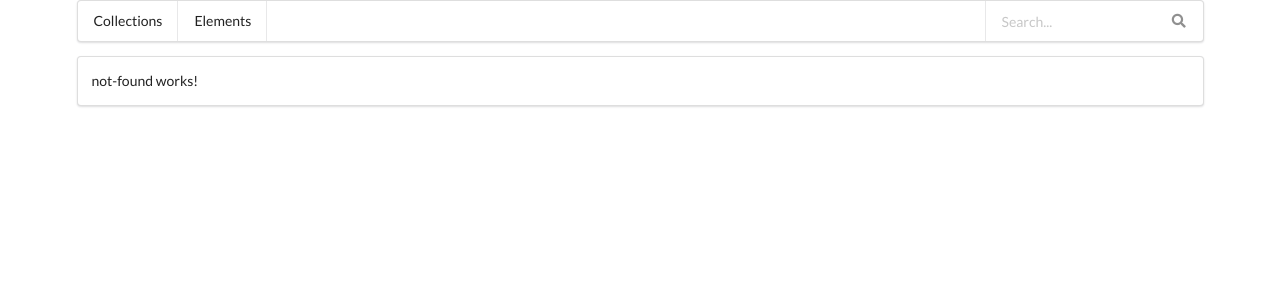
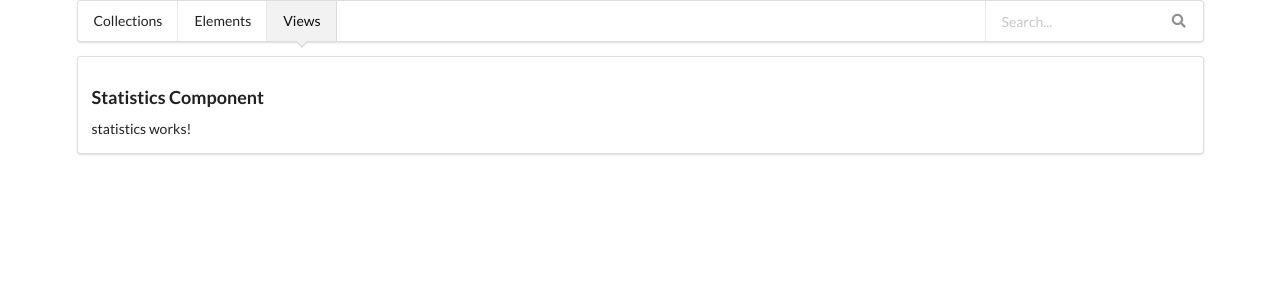
Before and after one commit to brjahanbani/compos, an Angular app: page /#/views in a window 1280 px wide. Before the commit this address led to /#/not-found. Shown: the top 300 px of the page. Built offline with nearby package versions, Linux system fonts and the light colour scheme.

Commit message:
Create Views Module&Home&Statistics Comps

```diff
--- a/src/app/app-routing.module.ts
+++ b/src/app/app-routing.module.ts
@@ -16,6 +16,11 @@
     loadChildren: () =>
       import('./elements/elements.module').then((m) => m.ElementsModule),
   },
+  {
+    path: 'views',
+    loadChildren: () =>
+      import('./views/views.module').then((m) => m.ViewsModule),
+  },
   { path: 'home', component: HomeComponent },
   { path: '', redirectTo: '/home', pathMatch: 'full' },
   { path: 'not-found', component: NotFoundComponent },
--- a/src/app/app.component.html
+++ b/src/app/app.component.html
@@ -2,6 +2,7 @@
   <div class="ui pointing menu">
     <a class="item" routerLinkActive="active" [routerLink]="['/collections']">Collections</a>
     <a class="item" routerLinkActive="active" routerLink="/elements">Elements</a>
+    <a class="item" routerLinkActive="active" routerLink="/views">Views</a>
     <div class="right menu">
       <div class="item">
         <div class="ui transparent icon input">
--- /dev/null
+++ b/src/app/views/statistics/statistics.component.html
@@ -0,0 +1 @@
+<p>statistics works!</p>
--- /dev/null
+++ b/src/app/views/statistics/statistics.component.ts
@@ -0,0 +1,15 @@
+import { Component, OnInit } from '@angular/core';
+
+@Component({
+  selector: 'app-statistics',
+  templateUrl: './statistics.component.html',
+  styleUrls: ['./statistics.component.css']
+})
+export class StatisticsComponent implements OnInit {
+
+  constructor() { }
+
+  ngOnInit(): void {
+  }
+
+}
--- /dev/null
+++ b/src/app/views/views-home/views-home.component.html
@@ -0,0 +1,2 @@
+<app-divider>Statistics Component</app-divider>
+<app-statistics></app-statistics>
--- /dev/null
+++ b/src/app/views/views-home/views-home.component.ts
@@ -0,0 +1,15 @@
+import { Component, OnInit } from '@angular/core';
+
+@Component({
+  selector: 'app-views-home',
+  templateUrl: './views-home.component.html',
+  styleUrls: ['./views-home.component.css']
+})
+export class ViewsHomeComponent implements OnInit {
+
+  constructor() { }
+
+  ngOnInit(): void {
+  }
+
+}
--- a/src/app/views/views-routing.module.ts
+++ b/src/app/views/views-routing.module.ts
@@ -1,10 +1,16 @@
 import { NgModule } from '@angular/core';
 import { RouterModule, Routes } from '@angular/router';
+import { ViewsHomeComponent } from './views-home/views-home.component';
 
-const routes: Routes = [];
+const routes: Routes = [
+  {
+    path: '',
+    component: ViewsHomeComponent,
+  },
+];
 
 @NgModule({
   imports: [RouterModule.forChild(routes)],
-  exports: [RouterModule]
+  exports: [RouterModule],
 })
-export class ViewsRoutingModule { }
+export class ViewsRoutingModule {}
```
Also changed, not shown: src/app/views/views.module.ts (+6 -7 lines), src/app/views/statistics/statistics.component.css (added), src/app/views/views-home/views-home.component.css (added).
